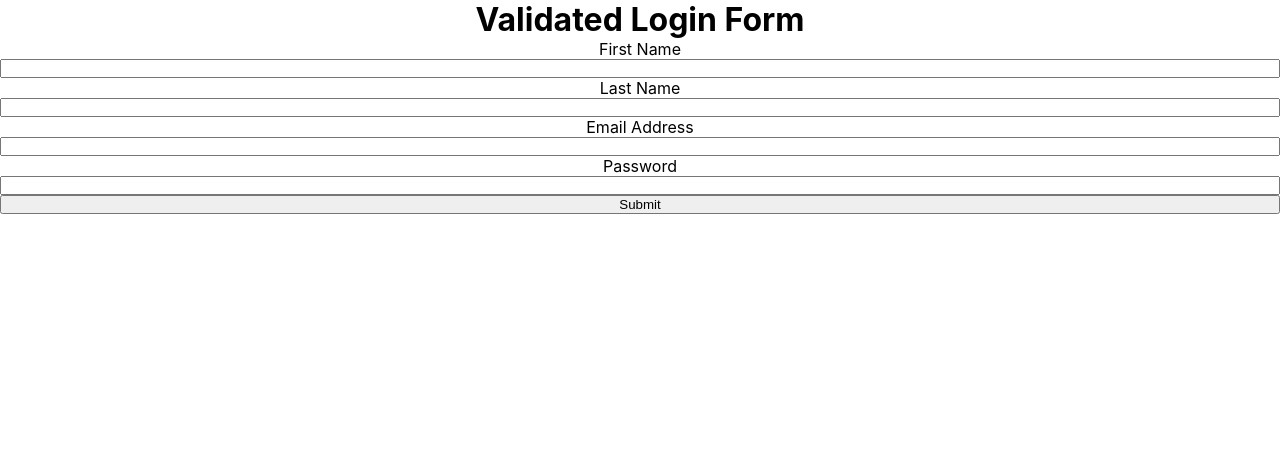
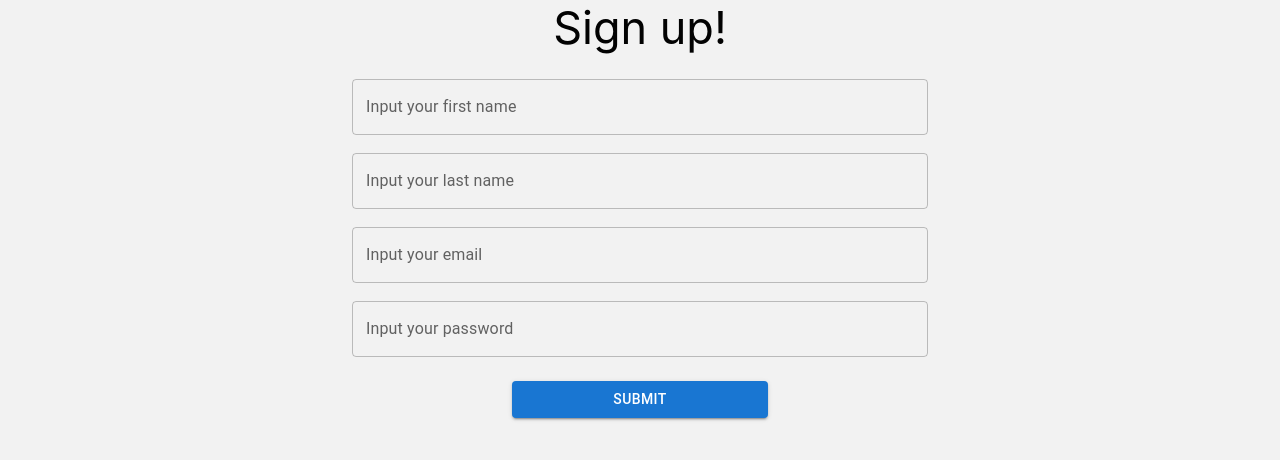
Before and after one commit to brenoliradev/auth-login-form, a React (Create React App) app: page / in a window 1280 px wide. Shown: the top 460 px of the page. Built offline with nearby package versions, Linux system fonts and the light colour scheme.

Commit message:
fix sign up

```diff
--- a/src/AuthLogin/AuthSignUp.js
+++ b/src/AuthLogin/AuthSignUp.js
@@ -1,57 +1,109 @@
 import React from 'react';
-import { Formik, Field, Form, ErrorMessage } from 'formik';
+import { useFormik } from 'formik';
+import { TextField } from '@mui/material';
+import { Button } from '@mui/material';
 import * as Yup from 'yup';
 import './SignUp.scss'
 
+const SignUpSchema = Yup.object().shape({
+  firstName: Yup.string()
+    .max(15, 'Must be 15 characters or less')
+    .required('Insert your name.'),
+  lastName: Yup.string()
+    .max(20, 'Must be 20 characters or less')
+    .required('Insert your last name.'),
+  email: Yup.string()
+    .email('Invalid email address')
+    .required('Insert your email.'),
+  password: Yup.string()
+    .min(8, "Password is too short - should be 8 chars minimum.")
+    .matches(/(?=.*[0-9])/, "Password must contain a number.")
+    .required("Insert a password."),
+})
+
 const SignUpForm = () => {
+  const formik = useFormik({
+    initialValues: {
+      firstName: '',
+      lastName: '',
+      email: '',
+      password: '',
+    },
+    validationSchema: SignUpSchema,
+    onsubmit: (values) => {
+      alert(JSON.stringfy(values, null, 2))
+    }
+  })
+
   return (
-    <Formik
-      initialValues={{ firstName: '', lastName: '', email: '', password: '' }}
-      validationSchema={Yup.object({
-        firstName: Yup.string()
-          .max(15, 'Must be 15 characters or less')
-          .required('Required'),
-        lastName: Yup.string()
-          .max(20, 'Must be 20 characters or less')
-          .required('Required'),
-        email: Yup.string()
-          .email('Invalid email address')
-          .required('Required'),
-        password: Yup.string()
-          .min(8, 'Must be 8 characters or more')
-          .required('Required'),
-      })}
-      onSubmit={(values, { setSubmitting }) => {
-        setTimeout(() => {
-          alert(JSON.stringify(values, null, 2));
-          setSubmitting(false);
-        }, 400);
-      }}
-    >
-      <Form className="sign-form">
-        <label htmlFor="firstName">First Name</label>
-        <Field name="firstName" type="text" />
+    <div className="main-cover">
+      <p className="sign-intro-text">Sign up!</p>
+      <div>
+        <form onSubmit={formik.handleSubmit} className="sign-form">
+          <div className="sign-textfield">
+            <TextField
+              fullWidth={true}
+              name="firstName"
+              label="Input your first name"
+              value={formik.values.firstName}
+              onChange={formik.handleChange}
+              onBlur={formik.handleBlur}
+              error={formik.touched.firstName && Boolean(formik.errors.firstName)}
+              helperText={formik.touched.firstName && formik.errors.firstName}
+            />
+          </div>
+          <div className="sign-textfield">
+            <TextField
+              fullWidth
+              name="lastName"
+              label="Input your last name"
+              value={formik.values.lastName}
+              onChange={formik.handleChange}
+              onBlur={formik.handleBlur}
+              error={formik.touched.lastName && Boolean(formik.errors.lastName)}
+              helperText={formik.touched.lastName && formik.errors.lastName}
+            />
+          </div>
+          <div className="sign-textfield">
+            <TextField
+              fullWidth={true}
+              name="email"
+              label="Input your email"
+              value={formik.values.password}
+              onChange={formik.handleChange}
+              onBlur={formik.handleBlur}
+              error={formik.touched.email && Boolean(formik.errors.email)}
+              helperText={formik.touched.email && formik.errors.email}
+            />
+          </div>
+          <div className="sign-textfield">
+            <TextField
+              fullWidth={true}
+              name="password"
+              label="Input your password"
+              value={formik.values.password}
+              onChange={formik.handleChange}
+              onBlur={formik.handleBlur}
+              error={formik.touched.password && Boolean(formik.errors.password)}
+              helperText={formik.touched.password && formik.errors.password}
+            />
+          </div>
 
-        <label htmlFor="lastName">Last Name</label>
-        <Field name="lastName" type="text" />
+          <div className="sign-button">
+            <Button
+            color="primary"
+            variant="contained"
+            fullWidth={true}
+            type="submit"
+            >
+              Submit
+            </Button>
+          </div>
+        </form>
+      </div>
+    </div>
+  )
 
-        <label htmlFor="email">Email Address</label>
-        <Field name="email" type="email" />
-
-        <label htmlFor="password">Password</label>
-        <Field name="password" type="text" />
-
-        <button type="submit">Submit</button>
-
-      <div className="sign-error">
-        <p><ErrorMessage name="firstName" /></p>
-        <p><ErrorMessage name="lastName" /></p>
-        <p><ErrorMessage name="email" /></p>
-        <p><ErrorMessage name="password" /></p>
-      </div>
-      </Form>
-    </Formik>
-  );
 };
 
 export default SignUpForm;
--- a/src/AuthLogin/SignUp.scss
+++ b/src/AuthLogin/SignUp.scss
@@ -1,25 +1,53 @@
-// to stylize it
-
 * {
     margin: 0;
     padding: 0;
     border-style: border-box;
 }
 
-h1 {
+.main-cover {
+    background-color: #f2f2f2;
+    color: #020202;
+    height: 100vh;
+
+    .sign-intro-text {
         text-align: center;
+        margin: 0 0 15px 0;
+        font-size: 45px;
     }
 
     .sign-form {
         display: flex;
         flex-direction: column;
+        align-items: center;
 
-    text-align: center;
+        .sign-textfield {
+            padding: 9px;
+            width: 45vw;
         }
 
-.sign-error {
-    display: flex;
-    flex-direction: column;
+        .sign-button {
+            width: 20vw;
+            margin-top: 15px;
+        }
+    }
+}
 
-    text-align: center;
+@media screen and (max-width: 800px) {
+    .main-cover {
+        .sign-intro-text {
+            padding-top: 25px !important;
         }
+
+        .sign-form {
+            .sign-textfield {
+                padding: 12px !important;
+                width: 90vw !important;
+            }
+
+            .sign-button {
+                width: 85vw !important;
+                margin-top: 45px !important;
+            }
+        }
+    }
+}
--- a/src/index.js
+++ b/src/index.js
@@ -7,7 +7,6 @@ import SignUpForm from './AuthLogin/AuthSignUp'
 ReactDOM.render(
   <React.StrictMode>
     <div>
-      <h1>Validated Login Form</h1>
       <SignUpForm />
     </div>
   </React.StrictMode>,
```
Also changed, not shown: package.json (+8 -0 lines), 1 other file (tests, documents, lock files or other folders). Lines whose indentation alone changed are shown as unchanged.
